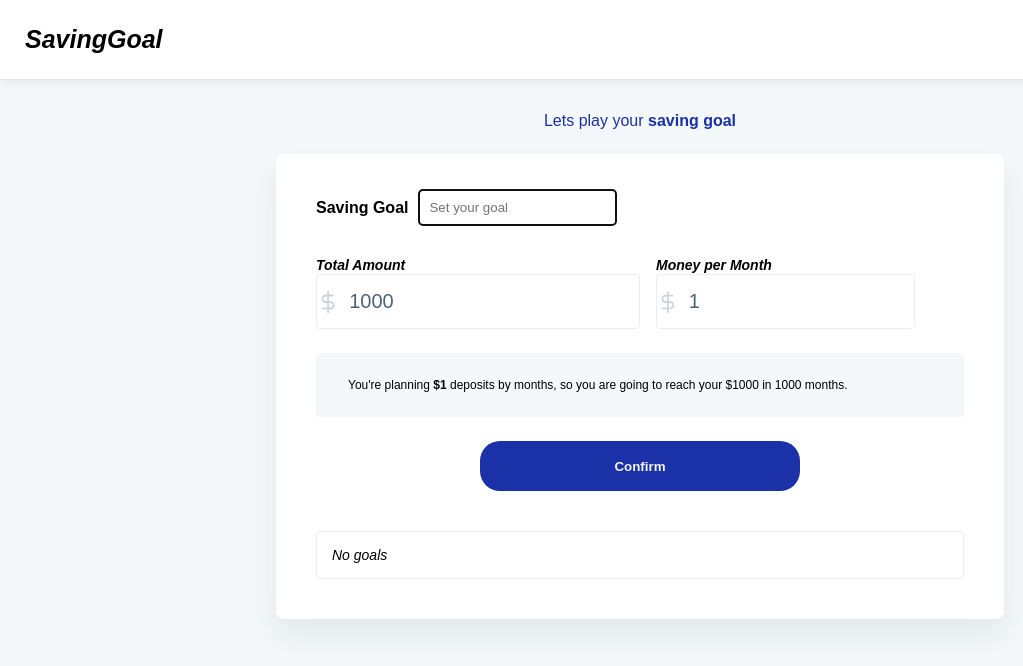
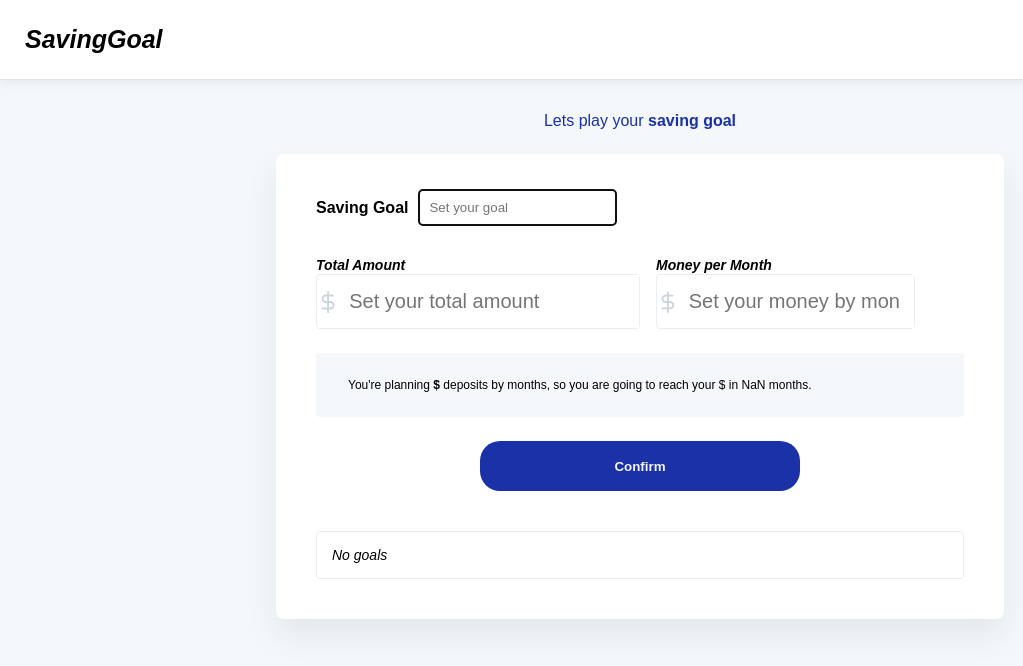
Before and after one commit to davisllv/savinggoal, a React (Create React App) app: page / in a window 1280 px wide. Shown: the top 666 px of the page, without its empty margins (0-1023 px from the left). Built offline with nearby package versions, Linux system fonts and the light colour scheme.

Commit message:
Update App.tsx

```diff
--- a/src/App.tsx
+++ b/src/App.tsx
@@ -9,8 +9,8 @@ export interface IGoal {
 }
 const App: React.FC = () => {
   const [goalDatasList, setGoalDatasList] = useState<IGoal[]>([]);
-  const [inputTotalAmounth, setInputTotalAmounth] = useState("1000");
-  const [inputMoneyByMonth, setInputMoneyByMonth] = useState("1");
+  const [inputTotalAmounth, setInputTotalAmounth] = useState("");
+  const [inputMoneyByMonth, setInputMoneyByMonth] = useState("");
   const [inputTitle, setInputTitle] = useState("");
   const [idGoals, setIdGoals] = useState<number | null>(null);
 
@@ -113,35 +113,11 @@ const App: React.FC = () => {
               </div>
               <div className="money-per-month-input">
                 <label>Money per Month</label>
-                <div className="moneyMonth">
-                  <svg
-                    width="24"
-                    height="24"
-                    viewBox="0 0 24 24"
-                    fill="none"
-                    xmlns="http://www.w3.org/2000/svg"
-                  >
-                    <title>Dollar sign icon</title>
-                    <path
-                      fill-rule="evenodd"
-                      clip-rule="evenodd"
-                      d="M12 0C12.5523 0 13 0.447715 13 1V23C13 23.5523 12.5523 24 12 24C11.4477 24 11 23.5523 11 23V1C11 0.447715 11.4477 0 12 0Z"
-                      fill="#CBD5DC"
-                    ></path>
-                    <path
-                      fill-rule="evenodd"
-                      clip-rule="evenodd"
-                      d="M6.31802 5.31802C7.16193 4.47411 8.30653 4 9.5 4H17C17.5523 4 18 4.44772 18 5C18 5.55228 17.5523 6 17 6H9.5C8.83696 6 8.20107 6.26339 7.73223 6.73223C7.26339 7.20107 7 7.83696 7 8.5C7 9.16304 7.26339 9.79893 7.73223 10.2678C8.20107 10.7366 8.83696 11 9.5 11H14.5C15.6935 11 16.8381 11.4741 17.682 12.318C18.5259 13.1619 19 14.3065 19 15.5C19 16.6935 18.5259 17.8381 17.682 18.682C16.8381 19.5259 15.6935 20 14.5 20H6C5.44772 20 5 19.5523 5 19C5 18.4477 5.44772 18 6 18H14.5C15.163 18 15.7989 17.7366 16.2678 17.2678C16.7366 16.7989 17 16.163 17 15.5C17 14.837 16.7366 14.2011 16.2678 13.7322C15.7989 13.2634 15.163 13 14.5 13H9.5C8.30653 13 7.16193 12.5259 6.31802 11.682C5.47411 10.8381 5 9.69347 5 8.5C5 7.30653 5.47411 6.16193 6.31802 5.31802Z"
-                      fill="#CBD5DC"
-                    ></path>
-                  </svg>
-                  <input
-                    type="text"
-                    placeholder={"Set your money by month"}
-                    onChange={handleChangeByMonth}
-                    value={inputMoneyByMonth}
-                  ></input>
-                </div>
+                <InputNumbers
+                  inputValor={inputMoneyByMonth}
+                  placeholder={"Set your money by month"}
+                  handleChange={handleChangeByMonth}
+                />
               </div>
             </div>
             <div className="text-box">
```
